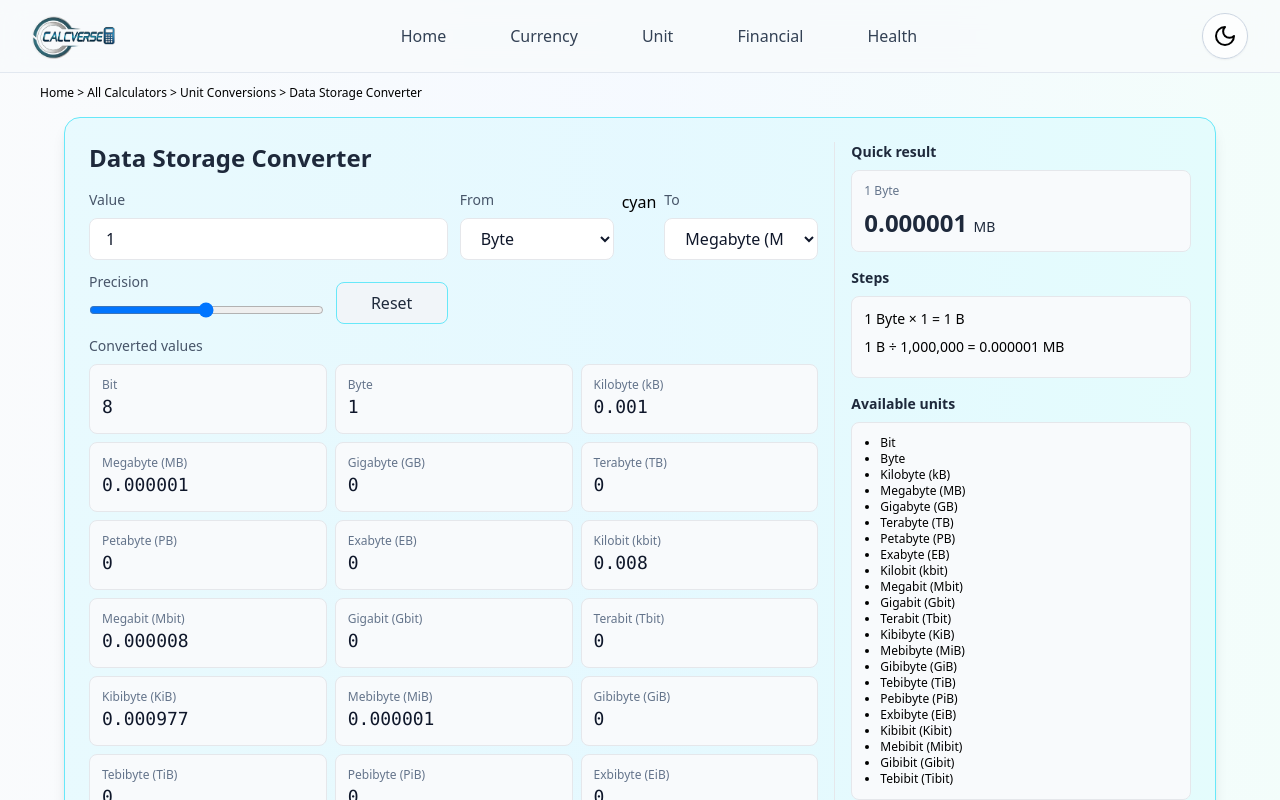
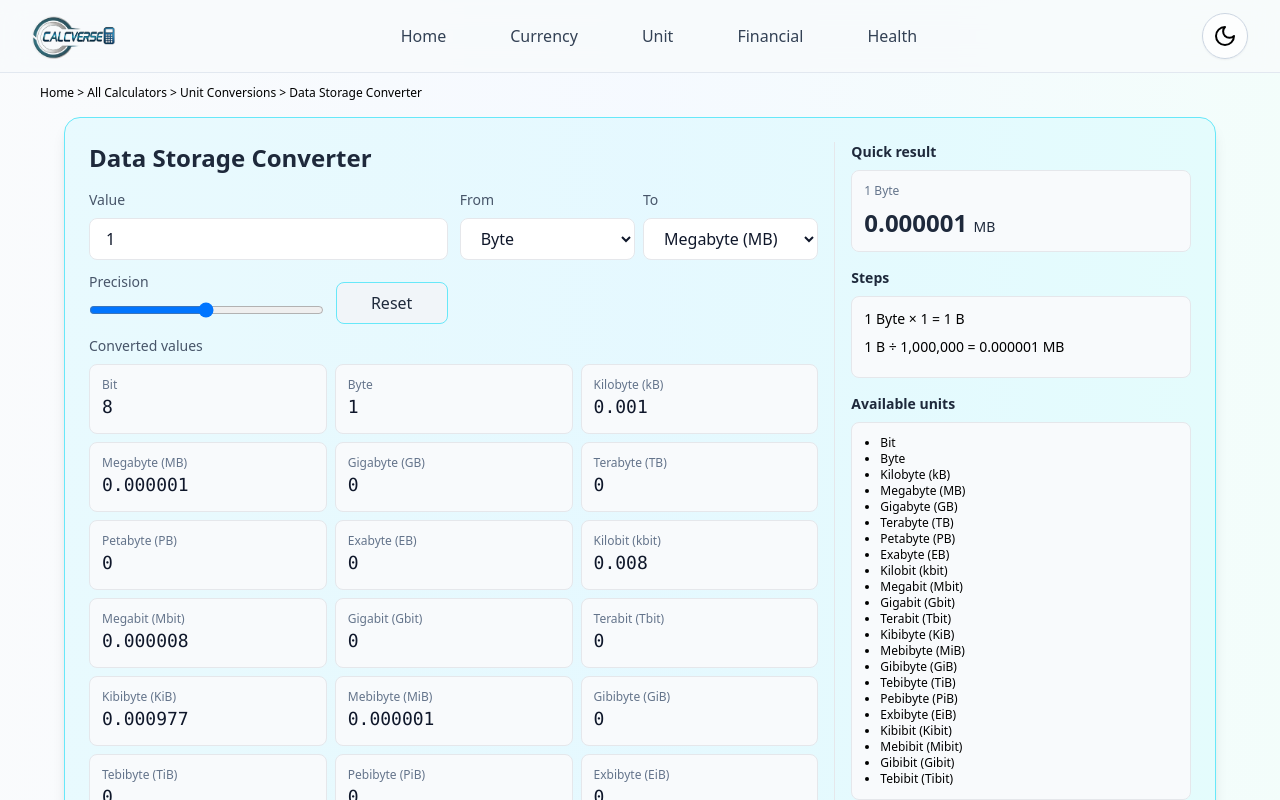
Before and after one commit to yogesh-1413/CalcVerse, a React (Vite) app: page /All-calculators/Unit-Conversions/Data-Storage-Converter in a window 1280 px wide. Shown: the top 800 px of the page. Built offline with nearby package versions, Linux system fonts and the light colour scheme.

Commit message:
Typo error in the Data storage rectified

```diff
--- a/src/ConveterComponents/Unit_Conversion_Components/Data_Storage_Converter.tsx
+++ b/src/ConveterComponents/Unit_Conversion_Components/Data_Storage_Converter.tsx
@@ -175,7 +175,6 @@ function DataStorageConverter(): JSX.Element {
                                             ))}
                                         </select>
                                     </div>
-cyan
                                     <div className="flex-1">
                                         <label className="text-sm mb-2 block text-slate-600 dark:text-slate-300">To</label>
                                         <select
```
